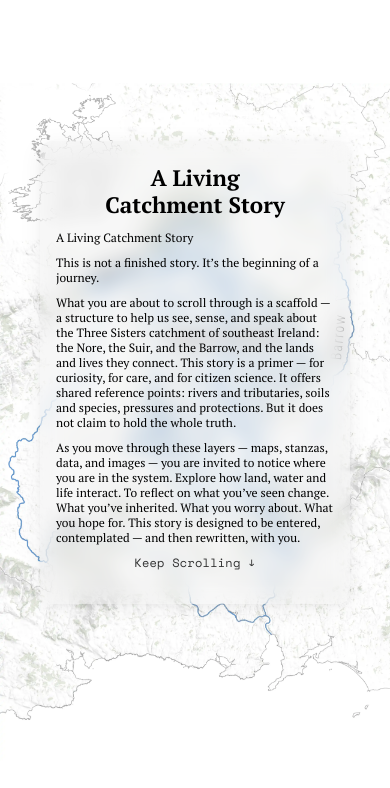
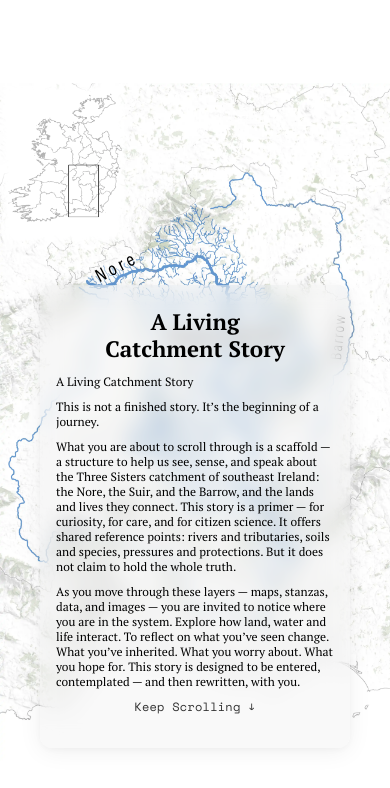
Before and after one commit to proy02/nore-scrollytelling, a SvelteKit app: page / in a window 390 px wide. Shown: the top 788 px of the page. Built offline with nearby package versions, Linux system fonts and the light colour scheme.

Commit message:
.intro text edit

```diff
--- a/src/routes/+page.svelte
+++ b/src/routes/+page.svelte
@@ -1228,7 +1228,7 @@
       box-sizing: border-box;
       min-height: 100vh;
       align-items: flex-end;
-      padding-bottom: 15rem;
+      padding-bottom: 6rem;
     }
 
     .intro-info-panel {
@@ -1238,6 +1238,7 @@
       -webkit-backdrop-filter: blur(10px);
       width: calc(100% - 2rem);
       margin: 0 1rem;
+      padding: 1rem 1rem 0.5rem 1rem;
     }
 
     .intro-info-panel h1 {
```
